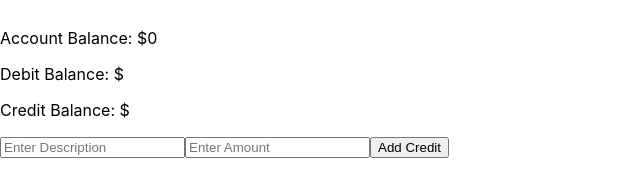
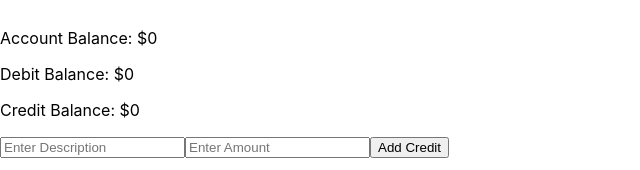
Before and after one commit to lilyworld/CSCI39548-Assignment7, a React (Create React App) app in the folder bank-of-react/: page /credits in a window 1280 px wide. Shown: the part 126-296 px from the top of the page, without its empty margins (0-640 px from the left). Built offline with nearby package versions, Linux system fonts and the light colour scheme; no server answers.

Commit message:
Showcase debit and credit

```diff
--- a/bank-of-react/src/App.js
+++ b/bank-of-react/src/App.js
@@ -5,6 +5,7 @@ import UserProfile from './components/UserProfile';
 import LogIn from './Login';
 import Debits from './components/Debits';
 import Credits from './components/Credits';
+import axios from 'axios';
 
 class App extends Component {
 
--- a/bank-of-react/src/components/AccountBalance.js
+++ b/bank-of-react/src/components/AccountBalance.js
@@ -5,8 +5,8 @@ class AccountBalance extends Component {
     return (
         <div>
           <p>Account Balance: ${this.props.accountBalance}</p>
-          <p>Debit Balance: ${this.props.debitSum}</p>
-          <p>Credit Balance: ${this.props.creditSum}</p>
+          <p>Debit Balance: ${this.props.debitBalance}</p>
+          <p>Credit Balance: ${this.props.creditBalance}</p>
         </div>
     );
   }
--- a/bank-of-react/src/components/Credits.js
+++ b/bank-of-react/src/components/Credits.js
@@ -77,7 +77,7 @@ class Credits extends Component {
                 <div className="App-header">
                     <p><Link to="/userProfile">User Profile</Link> <p><Link to="/debits">Debits</Link></p></p>
                     <h1>Credits</h1>
-                    <AccountBalance accountBalance={this.props.accountBalance}/>
+                    <AccountBalance accountBalance={this.props.accountBalance} creditBalance={this.props.creditBalance} debitBalance={this.props.debitBalance}/>
                     <form>
                         <input type="text" value={this.state.description} onChange={this.handleDescription} placeholder="Enter Description"></input>
                         <input type="number" value={this.state.amount} onChange={this.handleAmount} placeholder="Enter Amount"></input>
```
